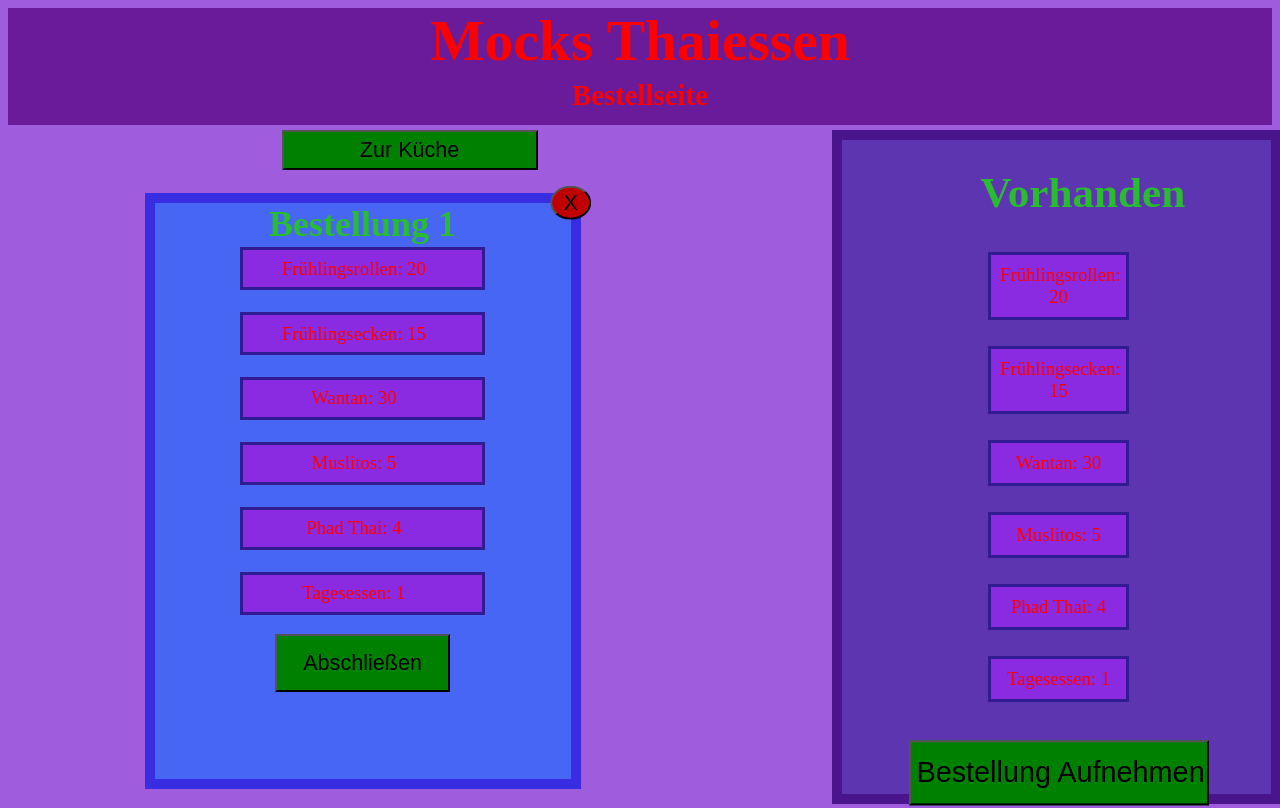
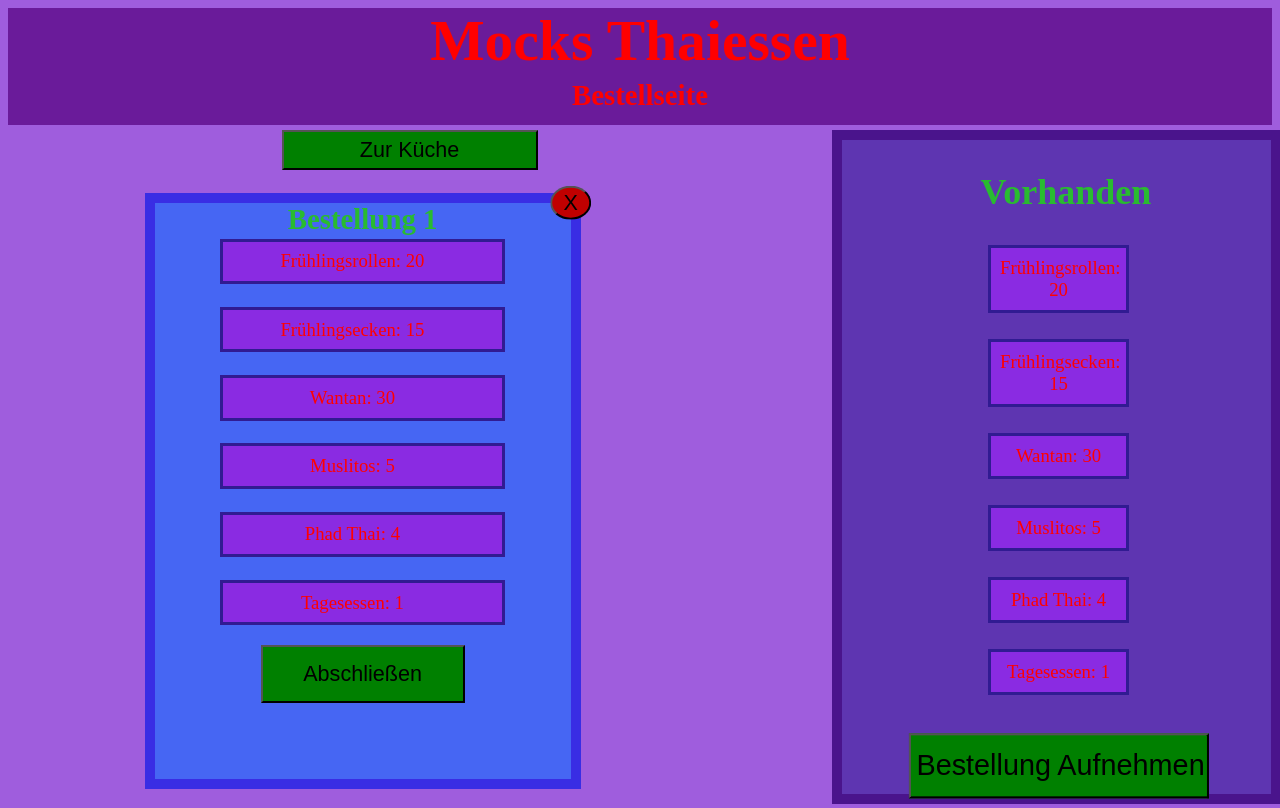
Before and after one commit to MoserPatrick/GIS_SS24, a plain HTML site: page Projekt/Index.html in a window 1280 px wide. Shown: the top 808 px of the page. Drawn offline with Linux system fonts and the light colour scheme.

Commit message:
Final_Erste_Abgabe

```diff
--- a/Projekt/Style.css
+++ b/Projekt/Style.css
@@ -7,12 +7,7 @@ body {
     z-index: -1;
     font-size: 1em;
 }
-@media only screen and (max-height:850px){
-    body{
-        font-size: 80%;
 
-    }
-}
 h1{
     font-size: 400%;
     text-align: center;
@@ -123,17 +118,17 @@ h3{
 .notizliste{
     text-align: center;
     position: absolute;
-    left: 20%;
+    left: 15%;
     top: 0%;
     bottom: 0%;
-    width: 60%;
+    width: 70%;
     height: 100%;
 }
 
 #notiztitel{
     color: #29bb30;
 
-    font-size: 250%;
+    font-size: 200%;
     margin: 0%;
     margin-bottom: 0%;
     padding-bottom: 0%;
@@ -389,16 +384,13 @@ h3{
     transform: translate(2%,-2%);
 }
 
-@media only screen and (max-width: 1300px){
+@media only screen and (max-height:900px){
     body{
-        font-size: 90%;
-        color: red;
-    }
-    .notiz{
-        width: 50%;
-        height: 90%;
+        font-size: 80%;
+
     }
 }
+
 @media only screen and (max-height:750px){
     body{
         color: green;
@@ -441,7 +433,25 @@ h3{
         margin: 0%;
         padding: 2%;
     }
+    .notiztext{
+        padding: 0.5%;
+    }
 }
+
+@media only screen and (max-width: 1300px){
+    body{
+        font-size: 90%;
+        color: red;
+    }
+    .notiz{
+        width: 50%;
+        height: 90%;
+    }
+    #vorhandentitel{
+        font-size: 250%;
+    }
+}
+
 @media only screen and (max-width:1200px){
     .zubereitungbox{
         left: 0%;
```
Also changed, not shown: Projekt/Index.html (+0 -2 lines), Projekt/Küchenseite.html (+0 -2 lines).
